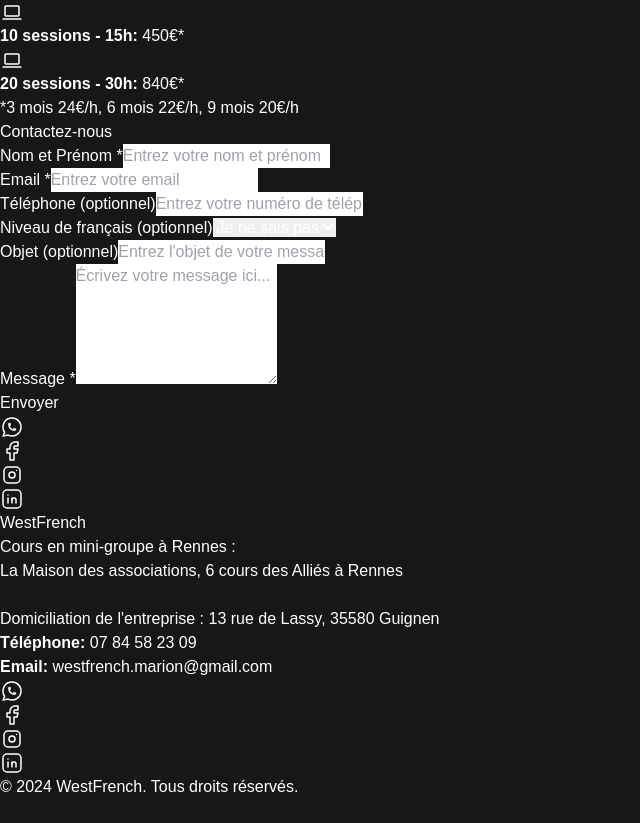
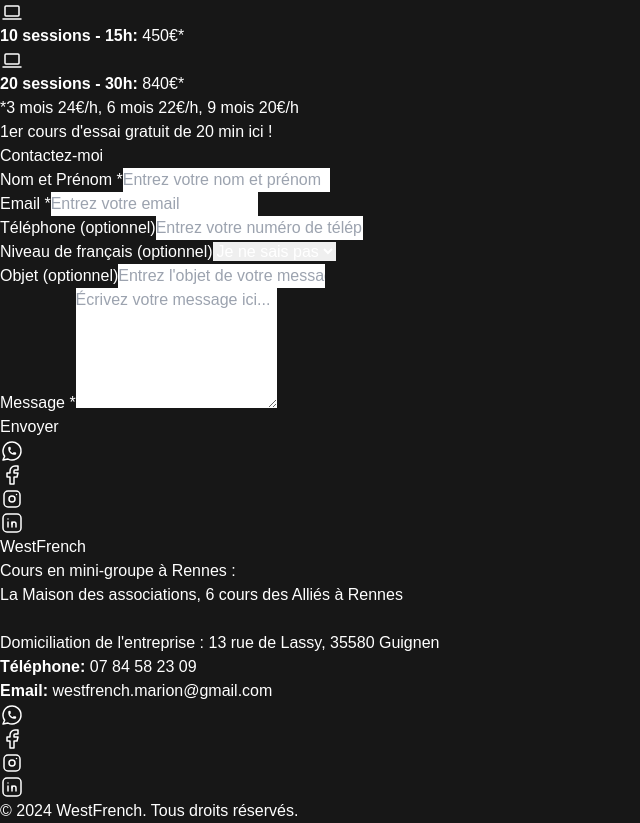
Before and after one commit to BertoRamosM/marion, a Next.js app: page / in a window 1280 px wide. Shown: the part 5020-5843 px from the top of the page, without its empty margins (0-640 px from the left). Before the commit the page ends 5819 px from the top, so only its background shows below. Built offline with nearby package versions, Linux system fonts and the light colour scheme.

Commit message:
small fix

```diff
--- /dev/null
+++ b/src/app/components/Banner2.jsx
@@ -0,0 +1,11 @@
+import Link from "next/link";
+
+export const Banner2 = () => {
+    return (
+      <div className="flex flex-col items-center justify-center gap-4 py-4 px-4 sm:px-20 font-[family-name:var(--font-geist-sans)] top-0 bg-gradient-to-r from-[#ffa45b] to-[#a3e4db]">
+        <Link className="text-sm sm:text-lg font-bold" href={"#contact"}>
+        1er cours d&apos;essai gratuit de 20 min <span className="text-red-500 font-bold">ici !</span>
+        </Link>
+      </div>
+    );
+  };
--- a/src/app/components/ContactForm.jsx
+++ b/src/app/components/ContactForm.jsx
@@ -64,7 +64,7 @@
   return (
     <div className="flex items-center justify-center min-h-screen px-6 py-12" id="contact">
       <div className="w-full max-w-xl p-8 rounded-3xl shadow-lg text-black ">
-        <h1 className="text-3xl font-bold mb-6 text-center text-[#ffa45b]">Contactez-nous</h1>
+        <h1 className="text-3xl font-bold mb-6 text-center text-[#ffa45b]">Contactez-moi</h1>
         <form className="space-y-6" onSubmit={handleSubmit}>
           {/* Name and Surname */}
           <div>
--- a/src/app/components/CoursesOnline.jsx
+++ b/src/app/components/CoursesOnline.jsx
@@ -3,6 +3,7 @@
 import FlagIcon from '../icons/FlagIcon';
 import EuroIcon from '../icons/EuroIcon';
 import LaptopIcon from '../icons/LaptopIcon';
+import { Banner2 } from './Banner2';
 
 const OnlineCourses = () => {
   return (
@@ -60,6 +61,8 @@
               </li>
         </ul>
       </div>
+
+      <div className='pt-8'>  <Banner2 /></div>
     </div>
   );
 };
```
